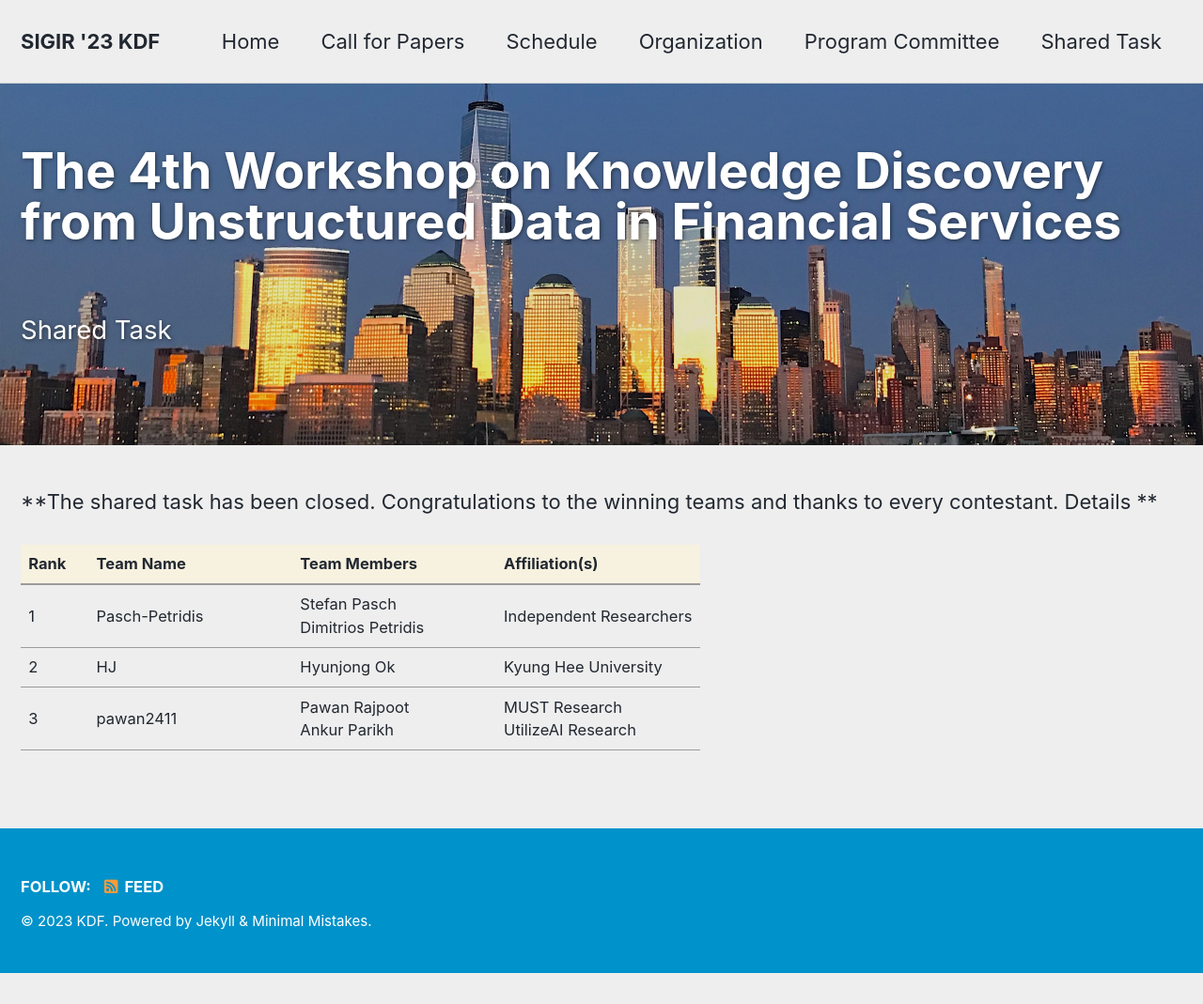
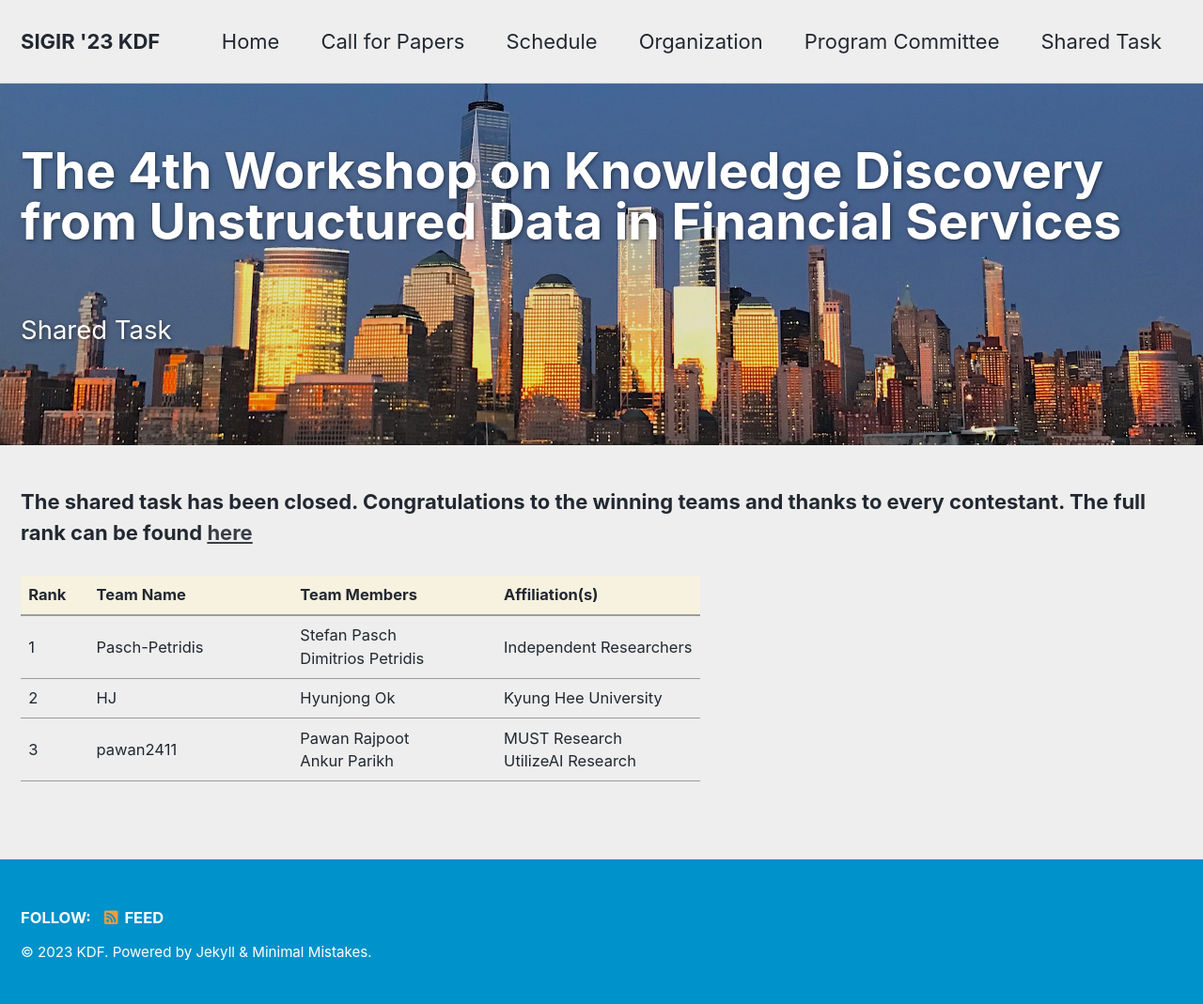
Before and after one commit to kdf-workshop/kdf23, a Jekyll site: the page built from _pages/shared_task.md, in a window 1280 px wide. Shown: the whole page at 94% size. Built offline with Jekyll 4.4.1, drawn with Linux system fonts in a browser that asks for light colours; cached includes are drawn as plain includes; before the commit the page ends 1036 px from its top, so only the background shows below that.

Commit message:
Update shared_task.md

```diff
--- a/_pages/shared_task.md
+++ b/_pages/shared_task.md
@@ -8,7 +8,7 @@ header:
 excerpt: "<br/>Shared Task<br/>"
 ---
 
-**The shared task has been closed. Congratulations to the winning teams and thanks to every contestant. Details **
+**The shared task has been closed. Congratulations to the winning teams and thanks to every contestant. The full rank can be found [here]("https://refind-re.github.io/")**
 <center>
 <table>
 	<colgroup>
```
